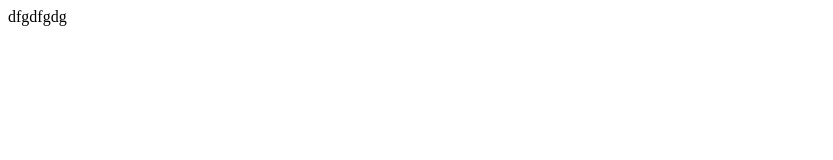
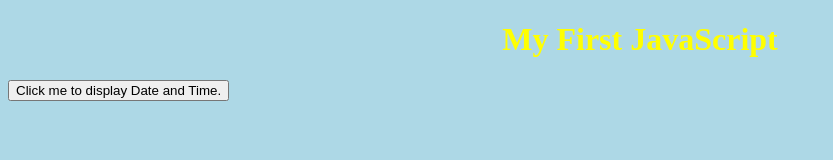
Before and after one commit to aidakireeva/first-site, a plain HTML site: page index.html in a window 1280 px wide. Shown: the whole page, without its empty margins (0-833 px from the left). Drawn offline with Linux system fonts and the light colour scheme.

Commit message:
Update index.html

```diff
--- a/index.html
+++ b/index.html
@@ -1,7 +1,33 @@
+<!DOCTYPE html>
 <html>
-  <body>
+<head>
 
-    dfgdfgdg
+<style>
+body {
+  background-color: lightblue;
+}
 
-  </body>
+h1 {
+  color: yellow;
+  text-align: center;
+}
+
+p {
+  font-family: verdana;
+  font-size: 20px;
+}
+</style>
+
+</head>
+<body>
+
+<h1>My First JavaScript</h1>
+
+<button type="button"
+onclick="document.getElementById('demo').innerHTML = Date()">
+Click me to display Date and Time.</button>
+
+<p id="demo"></p>
+
+</body>
 </html>
```
